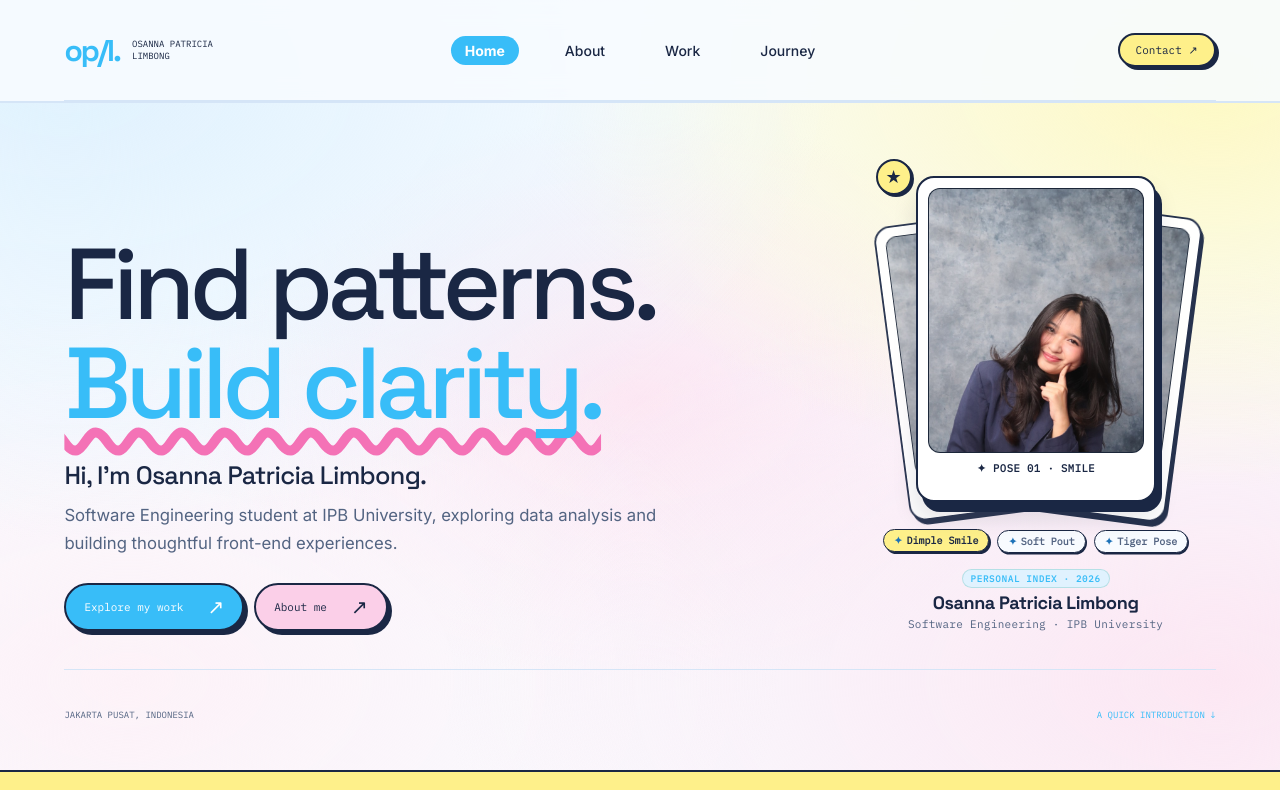
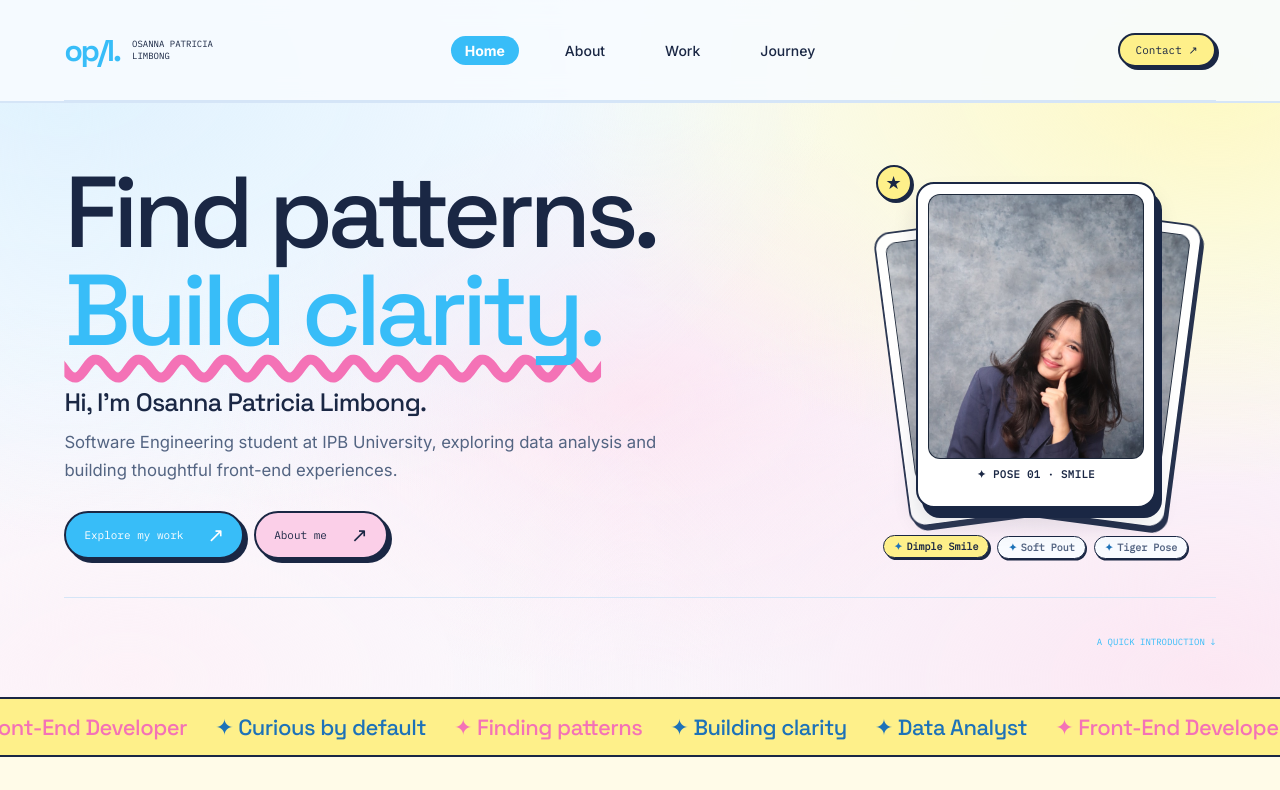
Before and after one commit to theocaw/Portofolio, a React (Vite) app: page / in a window 1280 px wide. Shown: the top 790 px of the page. Built offline with nearby package versions, Linux system fonts and the light colour scheme.

Commit message:
refactor: remove redundant name under hero photo and remove all Jakarta Pusat Indonesia references

```diff
--- a/src/components/ContactFooter.jsx
+++ b/src/components/ContactFooter.jsx
@@ -63,7 +63,6 @@ export default function ContactFooter() {
         <div className="contact-footer__signature">
           <span className="contact-footer__monogram">{site.monogram}</span>
           <p className="contact-footer__meta">
-            <span>{site.location.toUpperCase()}</span>
             <span>{site.name.toUpperCase()}</span>
           </p>
         </div>
--- a/src/content/about.js
+++ b/src/content/about.js
@@ -8,7 +8,7 @@ export const about = {
   profile: {
     label: 'THE PERSON / THE DIRECTION',
     glyph: '{×}',
-    facts: ['OSANNA PATRICIA LIMBONG', 'JAKARTA PUSAT, INDONESIA', 'SOFTWARE ENGINEERING STUDENT'],
+    facts: ['OSANNA PATRICIA LIMBONG', 'SOFTWARE ENGINEERING STUDENT'],
     title: 'An analytical mindset. A practical approach to building.',
     paragraphs: [
       'I’m a Software Engineering student at IPB University, seeking an internship as a Data Analyst or Front-End Developer. My academic work spans exploratory data analysis, system design, and web and mobile applications.',
--- a/src/content/site.js
+++ b/src/content/site.js
@@ -6,7 +6,6 @@ export const site = {
   monogram: 'op/l.',
   name: 'Osanna Patricia Limbong',
   nameLines: ['OSANNA PATRICIA', 'LIMBONG'],
-  location: 'Jakarta Pusat, Indonesia',
   email: 'osannapatricia@gmail.com',
   linkedin: {
     label: 'linkedin.com/in/osannapatricia',
--- a/src/pages/Home.css
+++ b/src/pages/Home.css
@@ -245,52 +245,9 @@
   font-size: 10px;
 }
 
-.hero-photo-deck__profile {
-  display: flex;
-  flex-direction: column;
-  align-items: center;
-  justify-content: center;
-  text-align: center;
-  gap: 4px;
-  padding-top: 2px;
-}
-
-.hero-photo-deck__badge {
-  display: inline-block;
-  font-family: var(--font-mono);
-  font-size: 9px;
-  font-weight: 700;
-  letter-spacing: 0.8px;
-  color: var(--blue);
-  background: var(--blue-soft);
-  padding: 3px 8px;
-  border-radius: 999px;
-  border: 1px solid rgba(13, 148, 136, 0.2);
-}
-
-.hero-photo-deck__name {
-  font-family: var(--font-display);
-  font-size: 18px;
-  font-weight: 600;
-  color: var(--ink);
-  letter-spacing: -0.4px;
-  line-height: 1.2;
-  margin: 0;
-  text-align: center;
-}
-
-.hero-photo-deck__meta {
-  font-family: var(--font-mono);
-  font-size: 11px;
-  color: var(--muted);
-  letter-spacing: 0.3px;
-  margin: 0;
-  text-align: center;
-}
-
 .home-hero__meta {
   display: flex;
-  justify-content: space-between;
+  justify-content: flex-end;
   gap: 16px;
   font-family: var(--font-mono);
   font-size: 9px;
--- a/src/pages/Home.jsx
+++ b/src/pages/Home.jsx
@@ -2,7 +2,6 @@ import { useState } from 'react';
 import ButtonLink from '../components/ButtonLink.jsx';
 import { Link } from 'react-router-dom';
 import { home } from '../content/home.js';
-import { site } from '../content/site.js';
 import './Home.css';
 
 export default function Home() {
@@ -94,19 +93,12 @@ export default function Home() {
                 </button>
               ))}
             </div>
-
-            <div className="hero-photo-deck__profile">
-              <span className="hero-photo-deck__badge">PERSONAL INDEX · 2026</span>
-              <h2 className="hero-photo-deck__name">Osanna Patricia Limbong</h2>
-              <p className="hero-photo-deck__meta">Software Engineering · IPB University</p>
-            </div>
           </aside>
         </div>
 
         <hr className="rule" />
 
         <div className="home-hero__meta">
-          <span>{site.location.toUpperCase()}</span>
           <a href="#explore">{home.scrollCue}</a>
         </div>
       </section>
```
